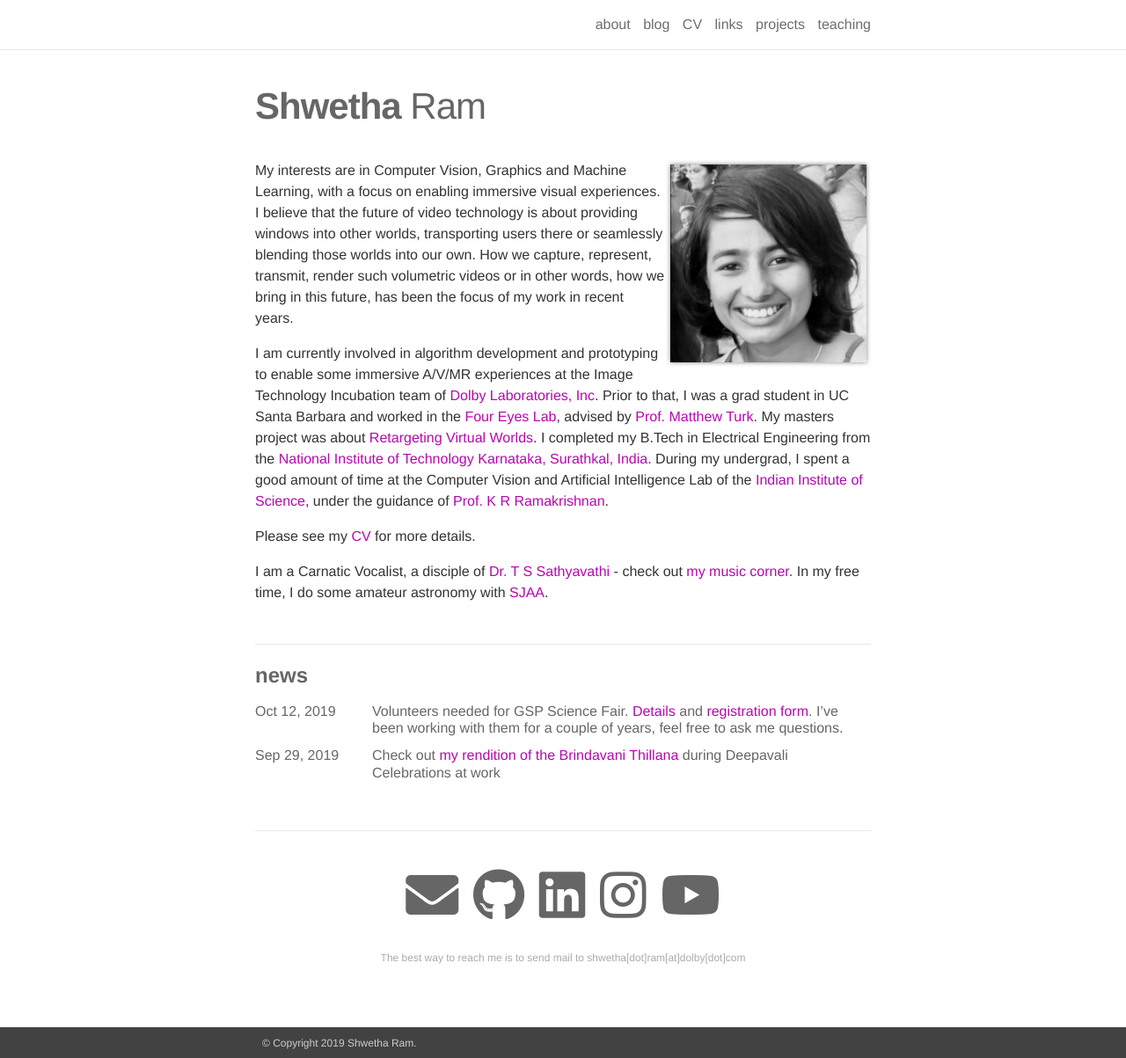
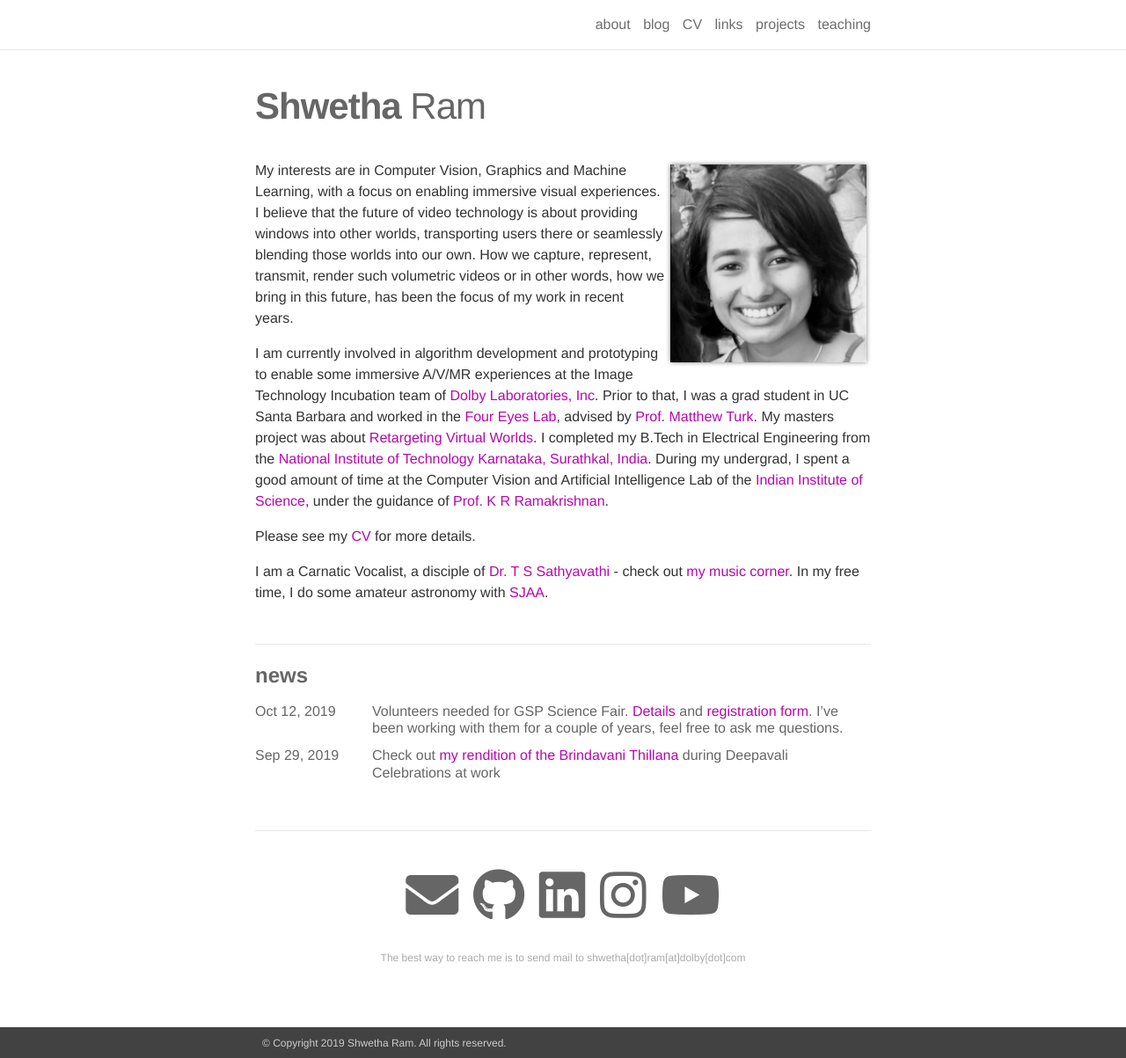
Before and after one commit to shwetharam0407/shwetharam0407.github.io, a Jekyll site: the page built from _pages/about.md, in a window 1280 px wide and 1203 px high. Shown: the whole window at 88% size. Built offline with Jekyll 4.4.1, drawn with Linux system fonts in a browser that asks for light colours; nearby versions of some CDN libraries.

Commit message:
added all rights reserved to copyright notice

```diff
--- a/_includes/footer.html
+++ b/_includes/footer.html
@@ -1,7 +1,7 @@
 <footer>
 
   <div class="wrapper">
-    &copy; Copyright {{ site.time | date: '%Y' }} {{ site.name }}.
+      &copy; Copyright {{ site.time | date: '%Y' }} {{ site.name }}. All rights reserved.
     {{ site.footer_text }}
     {% if site.last_updated %}
         Last updated: {{ site.last_updated }}.
```
